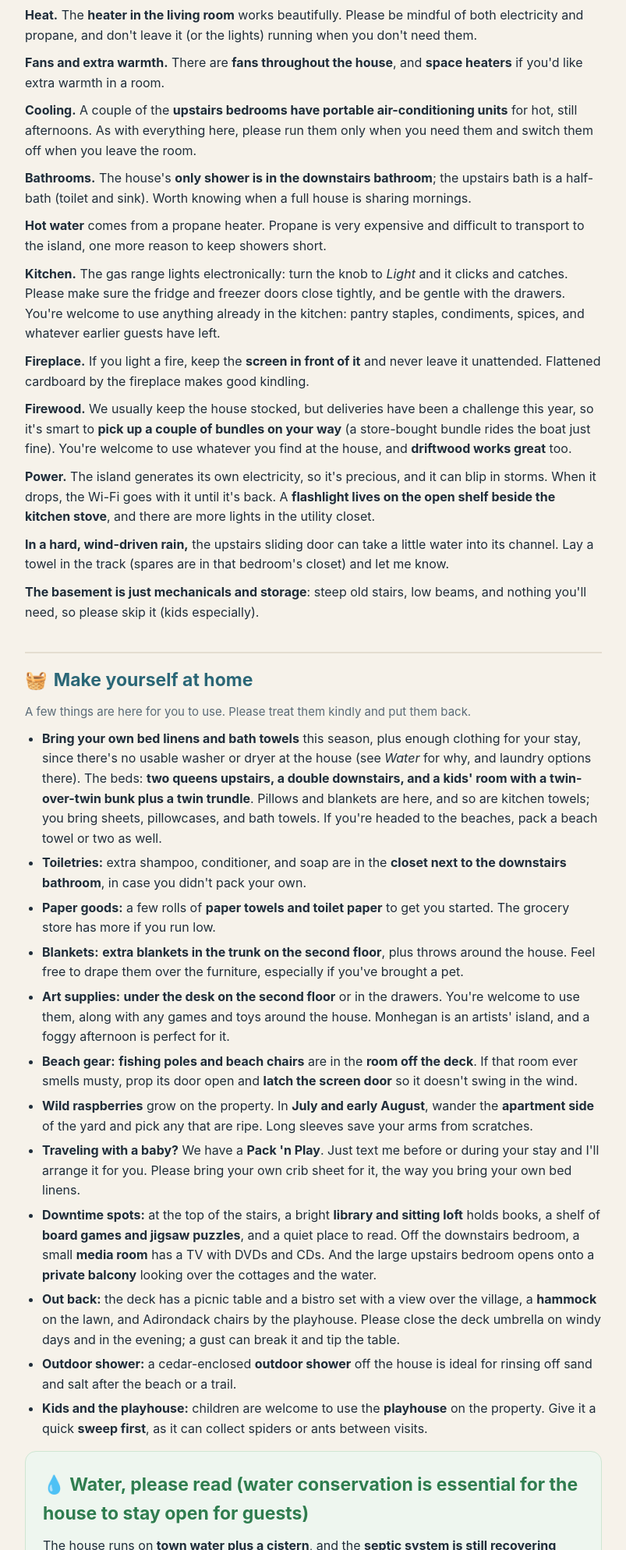
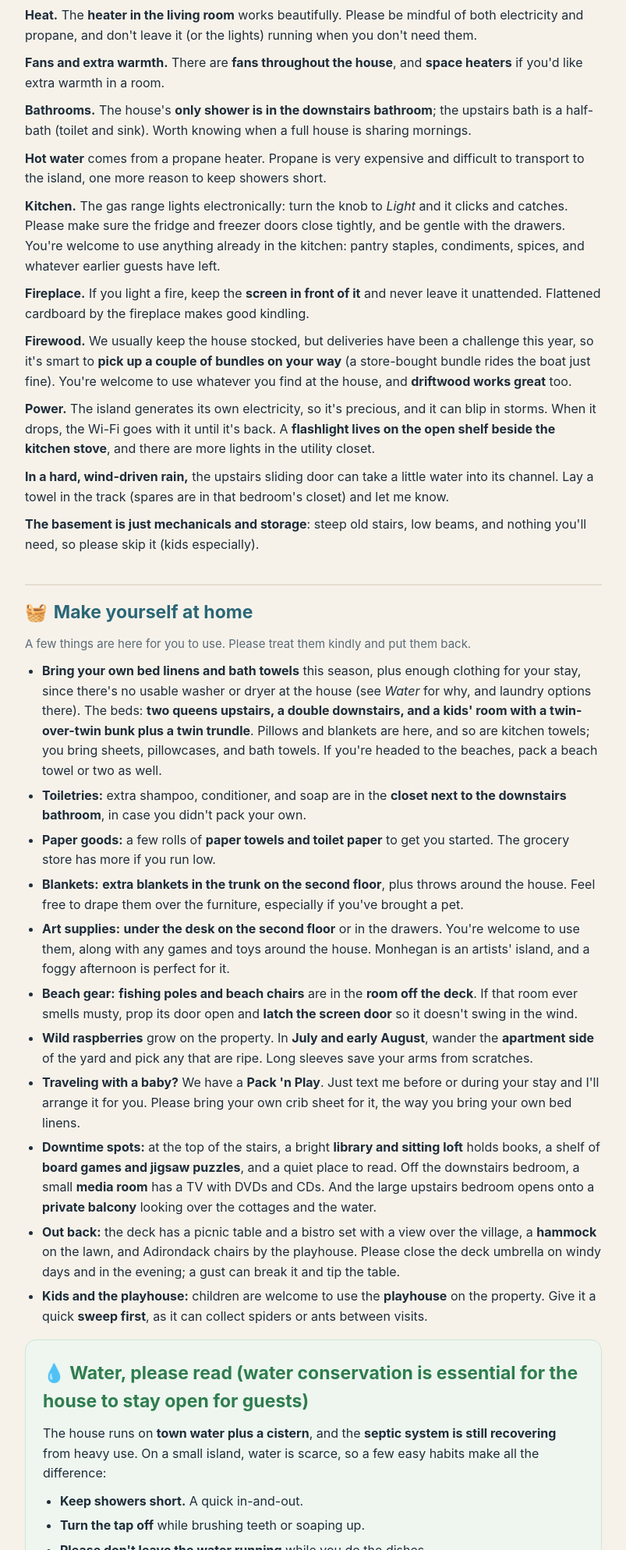
Before and after one commit to Cleverzebra/magnolia-house-guide, a plain HTML site: page index.html in a window 1280 px wide. Shown: the part 3701-5689 px from the top of the page at 78% size, without its empty margins (238-1041 px from the left). Drawn offline with Linux system fonts and the light colour scheme.

Commit message:
Remove outdoor shower and portable AC claims (owner correction: neither exists)

```diff
--- a/index.html
+++ b/index.html
@@ -183,7 +183,6 @@
   <h2 id="house"><span class="em">🏠</span>The house &amp; staying comfortable</h2>
   <p><strong>Heat.</strong> The <strong>heater in the living room</strong> works beautifully. Please be mindful of both electricity and propane, and don't leave it (or the lights) running when you don't need them.</p>
   <p><strong>Fans and extra warmth.</strong> There are <strong>fans throughout the house</strong>, and <strong>space heaters</strong> if you'd like extra warmth in a room.</p>
-  <p><strong>Cooling.</strong> A couple of the <strong>upstairs bedrooms have portable air-conditioning units</strong> for hot, still afternoons. As with everything here, please run them only when you need them and switch them off when you leave the room.</p>
   <p><strong>Bathrooms.</strong> The house's <strong>only shower is in the downstairs bathroom</strong>; the upstairs bath is a half-bath (toilet and sink). Worth knowing when a full house is sharing mornings.</p>
   <p><strong>Hot water</strong> comes from a propane heater. Propane is very expensive and difficult to transport to the island, one more reason to keep showers short.</p>
   <p><strong>Kitchen.</strong> The gas range lights electronically: turn the knob to <em>Light</em> and it clicks and catches. Please make sure the fridge and freezer doors close tightly, and be gentle with the drawers. You're welcome to use anything already in the kitchen: pantry staples, condiments, spices, and whatever earlier guests have left.</p>
@@ -207,7 +206,6 @@
     <li><strong>Traveling with a baby?</strong> We have a <strong>Pack 'n Play</strong>. Just text me before or during your stay and I'll arrange it for you. Please bring your own crib sheet for it, the way you bring your own bed linens.</li>
     <li><strong>Downtime spots:</strong> at the top of the stairs, a bright <strong>library and sitting loft</strong> holds books, a shelf of <strong>board games and jigsaw puzzles</strong>, and a quiet place to read. Off the downstairs bedroom, a small <strong>media room</strong> has a TV with DVDs and CDs. And the large upstairs bedroom opens onto a <strong>private balcony</strong> looking over the cottages and the water.</li>
     <li><strong>Out back:</strong> the deck has a picnic table and a bistro set with a view over the village, a <strong>hammock</strong> on the lawn, and Adirondack chairs by the playhouse. Please close the deck umbrella on windy days and in the evening; a gust can break it and tip the table.</li>
-    <li><strong>Outdoor shower:</strong> a cedar-enclosed <strong>outdoor shower</strong> off the house is ideal for rinsing off sand and salt after the beach or a trail.</li>
     <li><strong>Kids and the playhouse:</strong> children are welcome to use the <strong>playhouse</strong> on the property. Give it a quick <strong>sweep first</strong>, as it can collect spiders or ants between visits.</li>
   </ul>
 
```
Also changed, not shown: 2 other files.
